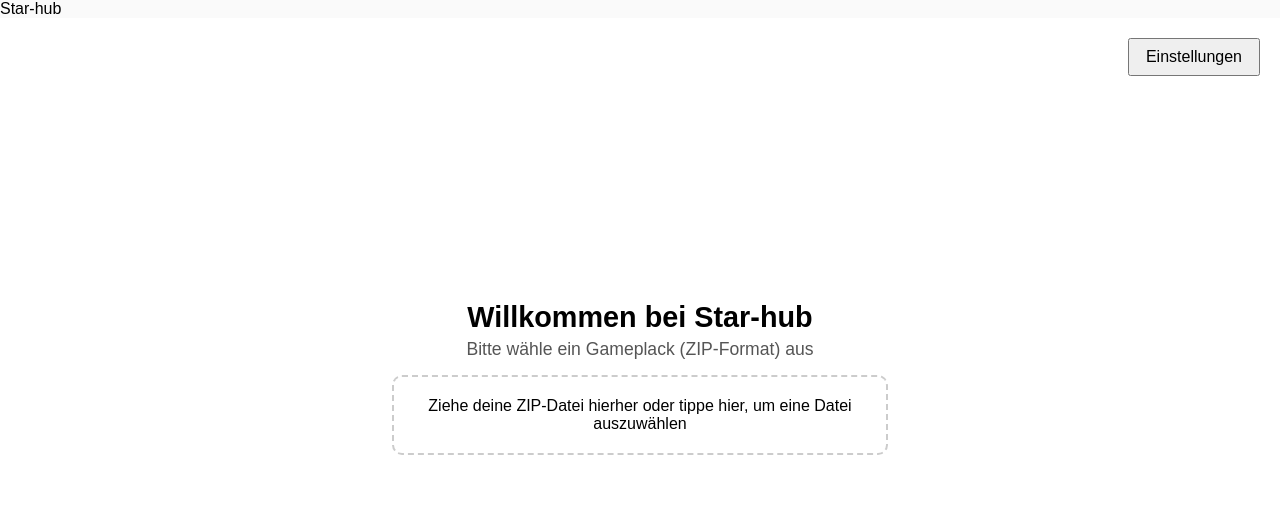
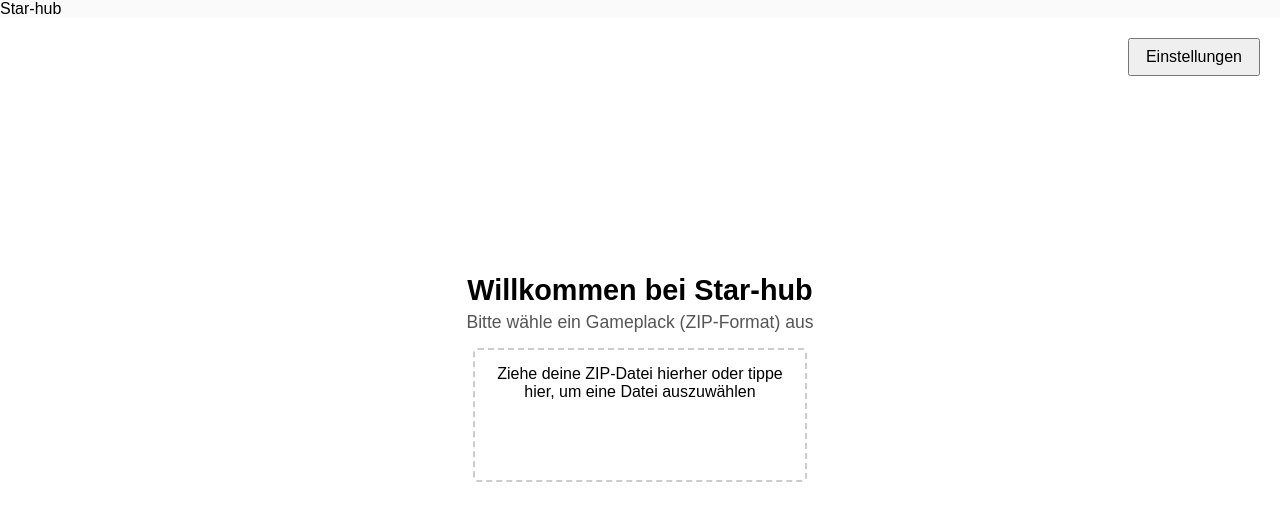
Before and after one commit to Wolfiku/Star-hub, a plain HTML site: page Index.html in a window 1280 px wide. Drawn offline with nearby package versions, Linux system fonts and the light colour scheme.

Commit message:
Update styles.css

```diff
--- a/styles.css
+++ b/styles.css
@@ -191,14 +191,14 @@ input[type="range"] {
   color: #555;
 }
 
-/* Drop-Zone */
+/* Drop-Zone: Klein, viereckig */
 #drop-zone {
   border: 2px dashed #ccc;
-  border-radius: 10px;
-  padding: 20px;
+  border-radius: 5px;
+  padding: 15px;
   text-align: center;
-  width: 80%;
-  max-width: 600px;
+  width: 300px;
+  height: 100px;
   margin: auto;
   cursor: pointer;
 }
@@ -206,11 +206,3 @@ input[type="range"] {
 #drop-zone.dragover {
   background-color: #eee;
 }
-
-/* Reupload-Button */
-#reupload-button {
-  padding: 10px 20px;
-  font-size: 1.2em;
-  margin: 10px;
-  cursor: pointer;
-}
```
